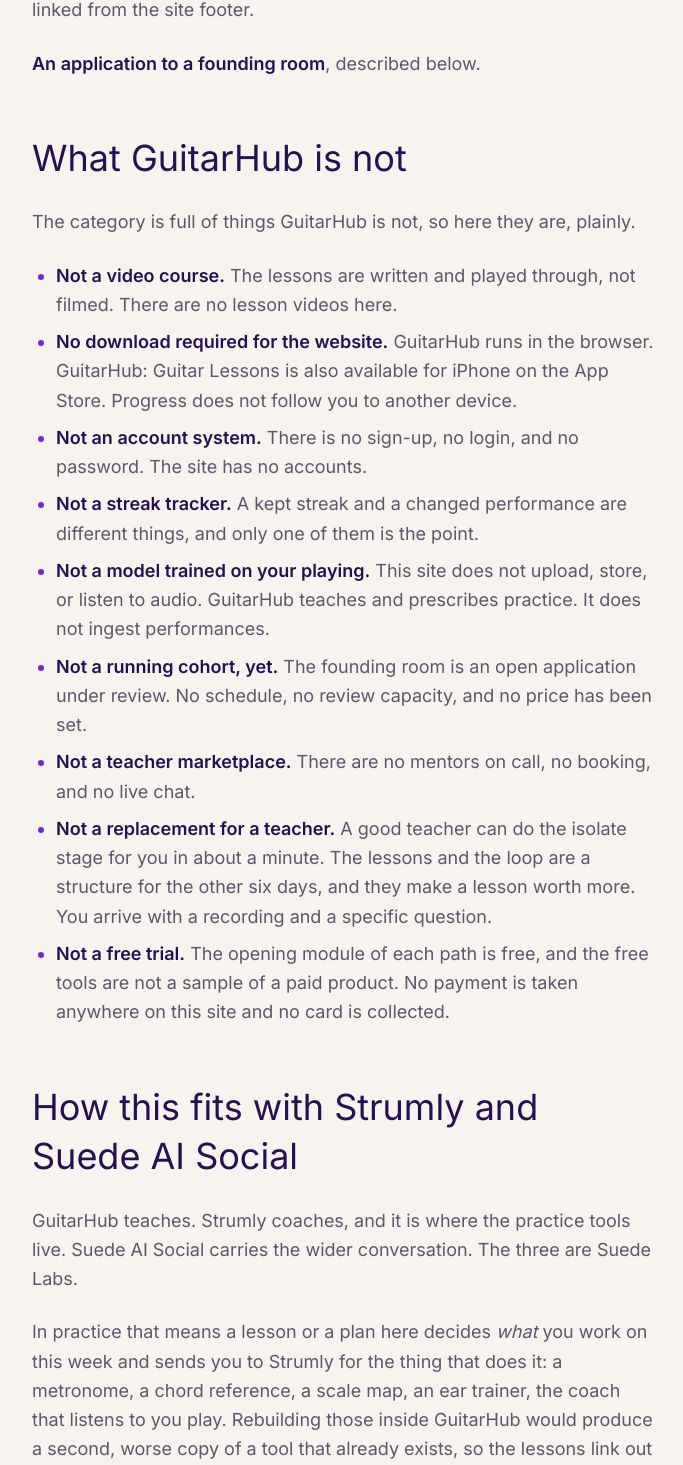
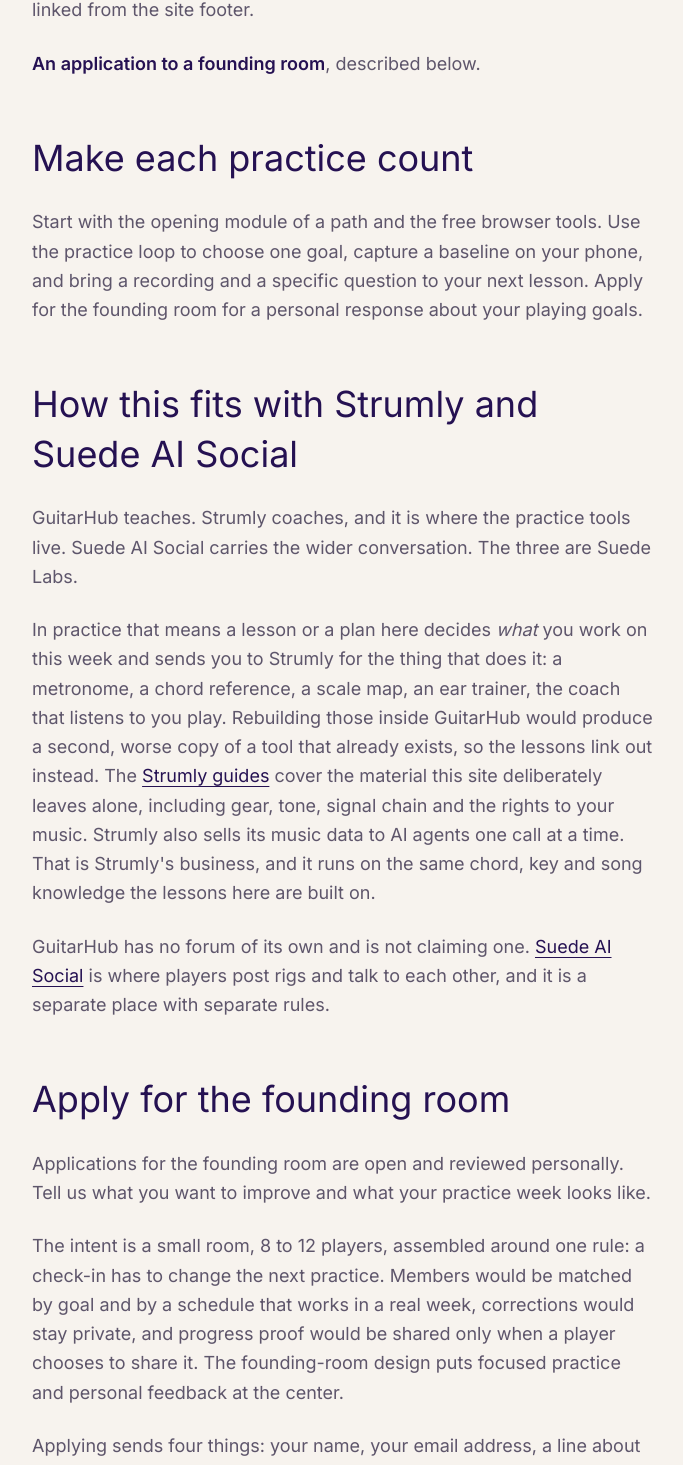
Before and after one commit to JasonColapietro/suede-guitar-hub, a Next.js app: page /about in a window 1280 px wide. Shown: the part 3099-4564 px from the top of the page, without its empty margins (296-979 px from the left). Built offline with nearby package versions, Linux system fonts and the light colour scheme.

Commit message:
Lead Suede sales copy with customer benefits

```diff
--- a/app/about/page.tsx
+++ b/app/about/page.tsx
@@ -240,57 +240,14 @@
           <strong>An application to a founding room</strong>, described below.
         </p>
 
-        <h2>What GuitarHub is not</h2>
-
+        <h2>Make each practice count</h2>
         <p>
-          The category is full of things GuitarHub is not, so here they are,
-          plainly.
+          Start with the opening module of a path and the free browser tools.
+          Use the practice loop to choose one goal, capture a baseline on your
+          phone, and bring a recording and a specific question to your next
+          lesson. Apply for the founding room for a personal response about
+          your playing goals.
         </p>
-
-        <ul>
-          <li>
-            <strong>Not a video course.</strong> The lessons are written and
-            played through, not filmed. There are no lesson videos here.
-          </li>
-          <li>
-            <strong>No download required for the website.</strong> GuitarHub runs in the browser.
-            GuitarHub: Guitar Lessons is also available for iPhone on the App Store.
-            Progress does not follow you to another device.
-          </li>
-          <li>
-            <strong>Not an account system.</strong> There is no sign-up, no
-            login, and no password. The site has no accounts.
-          </li>
-          <li>
-            <strong>Not a streak tracker.</strong> A kept streak and a changed
-            performance are different things, and only one of them is the point.
-          </li>
-          <li>
-            <strong>Not a model trained on your playing.</strong> This site does
-            not upload, store, or listen to audio. GuitarHub teaches and
-            prescribes practice. It does not ingest performances.
-          </li>
-          <li>
-            <strong>Not a running cohort, yet.</strong> The founding room is an
-            open application under review. No schedule, no review capacity, and
-            no price has been set.
-          </li>
-          <li>
-            <strong>Not a teacher marketplace.</strong> There are no mentors on
-            call, no booking, and no live chat.
-          </li>
-          <li>
-            <strong>Not a replacement for a teacher.</strong> A good teacher can
-            do the isolate stage for you in about a minute. The lessons and the
-            loop are a structure for the other six days, and they make a lesson
-            worth more. You arrive with a recording and a specific question.
-          </li>
-          <li>
-            <strong>Not a free trial.</strong> The opening module of each path
-            is free, and the free tools are not a sample of a paid product. No
-            payment is taken anywhere on this site and no card is collected.
-          </li>
-        </ul>
 
         <h2>How this fits with Strumly and Suede AI Social</h2>
 
@@ -322,12 +279,11 @@
           rules.
         </p>
 
-        <h2>What the founding room actually is</h2>
+        <h2>Apply for the founding room</h2>
 
         <p>
-          It is an application, and it is being reviewed. That is the honest
-          description, and the reason to state it that carefully is that the
-          alternative reading, a cohort you can join today, is not true.
+          Applications for the founding room are open and reviewed personally.
+          Tell us what you want to improve and what your practice week looks like.
         </p>
 
         <p>
@@ -335,8 +291,8 @@
           rule: a check-in has to change the next practice. Members would be
           matched by goal and by a schedule that works in a real week,
           corrections would stay private, and progress proof would be shared
-          only when a player chooses to share it. Those are the design
-          commitments. They are not a description of something already running.
+          only when a player chooses to share it. The founding-room design puts focused practice and personal feedback
+          at the center.
         </p>
 
         <p>
@@ -344,9 +300,7 @@
           about your playing experience, and one sentence naming the change you
           want to prove in thirty days. It arrives as an email at
           info@suedeai.ai and it is read personally. It takes no payment, asks
-          for no card, and creates no commitment on either side. If the room is
-          not a fit for what you named, the honest answer is the one you will
-          get.
+          for no card, and creates no commitment on either side. You will receive a personal response about your goal and the next step.
         </p>
 
         <p>
--- a/app/faq/page.tsx
+++ b/app/faq/page.tsx
@@ -213,7 +213,7 @@
     id: "what-is-the-founding-room",
     group: "the-founding-room",
     q: "What is the founding room?",
-    a: "An application, and it is being reviewed. That is the honest description. The alternative reading, a cohort you can join today, is not true. The intent is a small room of 8 to 12 players assembled around one rule: every check-in has to change the next practice. Members would be matched by goal and by a schedule that actually works, corrections would stay private, and progress proof would be shared only when a player chooses to share it. Those are design commitments, not a description of something already running.",
+    a: "Applications are open and reviewed personally. The intent is a small room of 8 to 12 players assembled around one rule: every check-in has to change the next practice. Members would be matched by goal and by a schedule that actually works, corrections would stay private, and progress proof would be shared only when a player chooses to share it. We will share the confirmed schedule, review capacity, and price before asking you to commit.",
   },
   {
     id: "can-i-join-today",
@@ -225,7 +225,7 @@
     id: "what-happens-after-i-apply",
     group: "the-founding-room",
     q: "What happens after I apply?",
-    a: "The form sends four things: your name, your email address, a line about your playing experience, and one sentence naming the change you want to prove in thirty days. It arrives as an email at info@suedeai.ai and it is read by a person. There is no automated sequence, no drip campaign, and no card requested at any point. If the room is not a fit for the change you named, that is the answer you get.",
+    a: "The form sends four things: your name, your email address, a line about your playing experience, and one sentence naming the change you want to prove in thirty days. It arrives as an email at info@suedeai.ai and it is read by a person. There is no automated sequence, no drip campaign, and no card requested at any point. You receive a personal response about your goal and the next step.",
   },
 
   // Strumly, Suede Labs, and teachers
```
Also changed, not shown: 1 other file (tests, documents, lock files or other folders).
